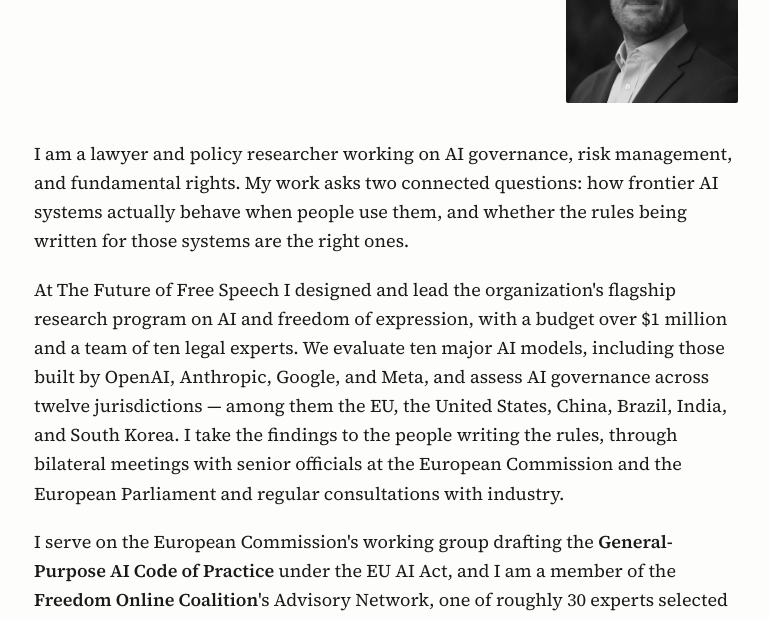
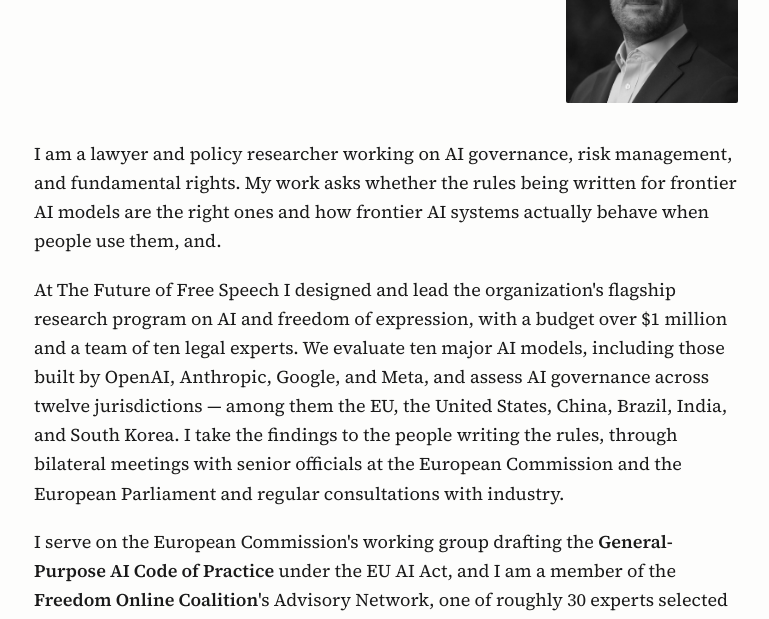
Before and after one commit to JordiCalvet/jordicalvet.github.io, a plain HTML site: page index.html in a window 1280 px wide. Shown: the part 176-795 px from the top of the page, without its empty margins (254-1023 px from the left). Drawn offline with Linux system fonts and the light colour scheme.

Commit message:
Update index.html

```diff
--- a/index.html
+++ b/index.html
@@ -102,7 +102,7 @@
 </div>
 
 <div class="intro">
-  <p>I am a lawyer and policy researcher working on AI governance, risk management, and fundamental rights. My work asks two connected questions: how frontier AI systems actually behave when people use them, and whether the rules being written for those systems are the right ones.</p>
+  <p>I am a lawyer and policy researcher working on AI governance, risk management, and fundamental rights. My work asks whether the rules being written for frontier AI models are the right ones and how frontier AI systems actually behave when people use them, and.</p>
 
   <p>At The Future of Free Speech I designed and lead the organization's flagship research program on AI and freedom of expression, with a budget over $1 million and a team of ten legal experts. We evaluate ten major AI models, including those built by OpenAI, Anthropic, Google, and Meta, and assess AI governance across twelve jurisdictions — among them the EU, the United States, China, Brazil, India, and South Korea. I take the findings to the people writing the rules, through bilateral meetings with senior officials at the European Commission and the European Parliament and regular consultations with industry.</p>
 
```
